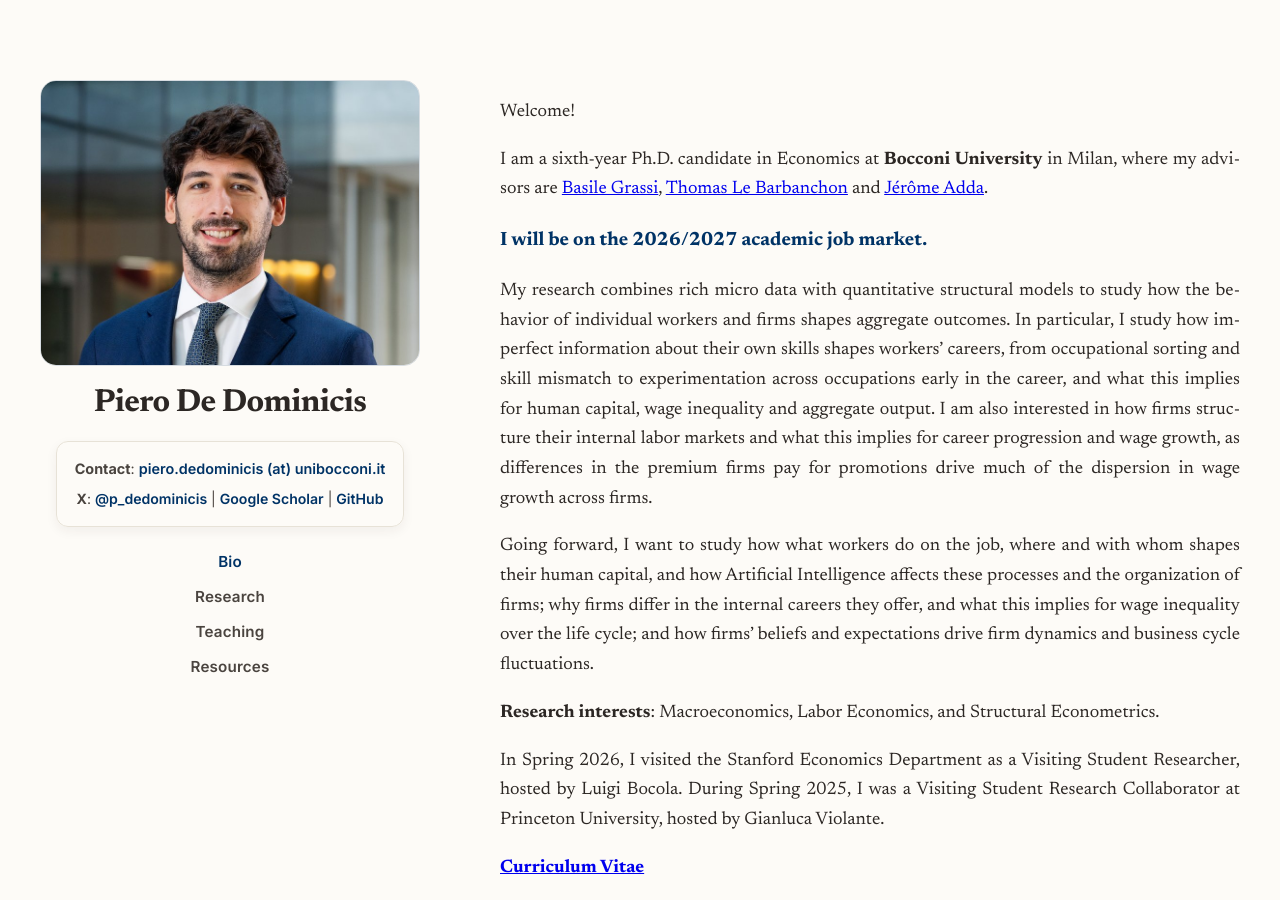
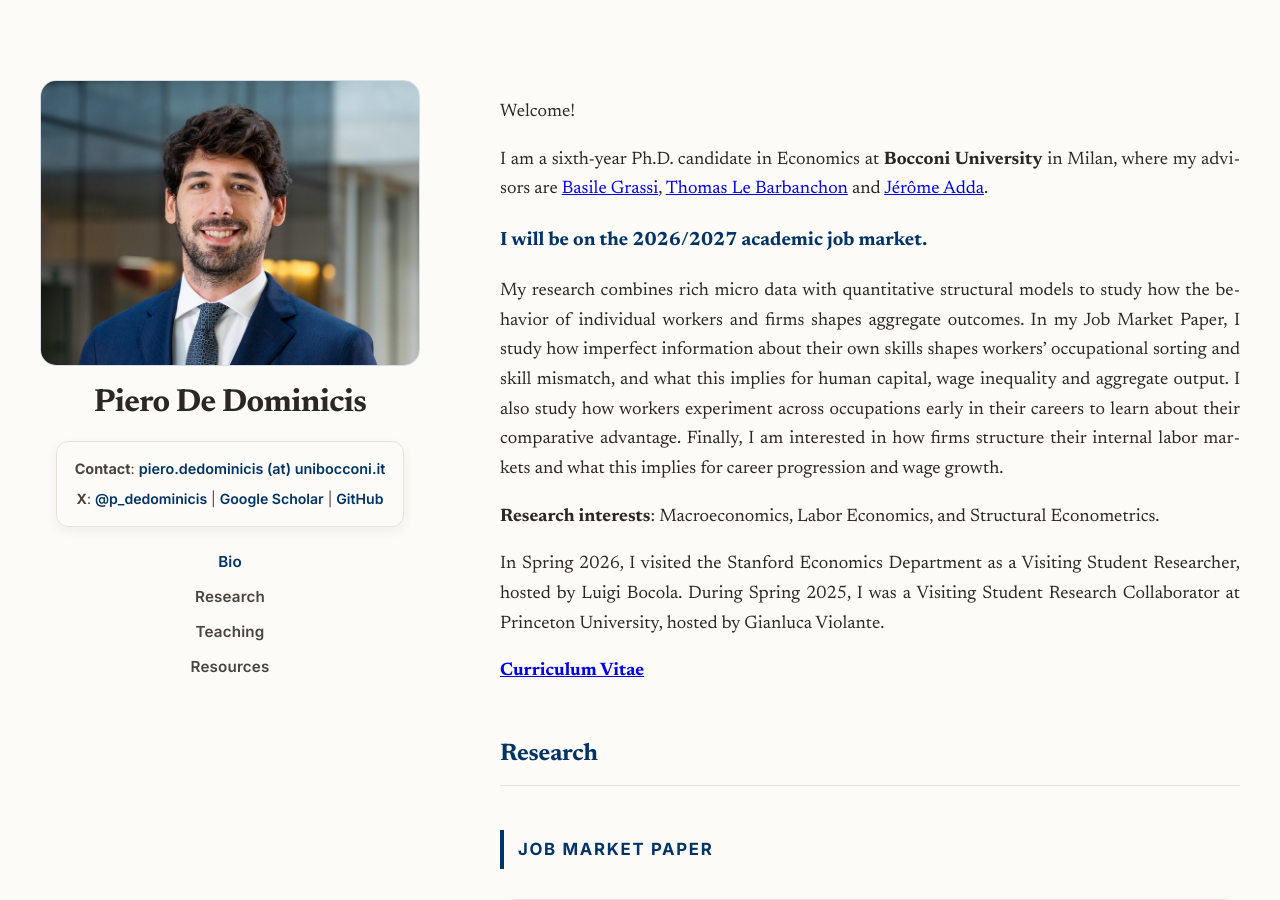
Before and after one commit to peppecon/peppecon.github.io, a Jekyll site: the page built from _pages/about.md, in a window 1280 px wide and 900 px high. Built offline with Jekyll 4.4.1, drawn with Linux system fonts in a browser that asks for light colours.

Commit message:
updating the bio

```diff
--- a/_pages/about.md
+++ b/_pages/about.md
@@ -45,9 +45,7 @@ I am a sixth-year Ph.D. candidate in Economics at **Bocconi University** in Mila
 
 <p class="job-market-note">I will be on the 2026/2027 academic job market.</p>
 
-My research combines rich micro data with quantitative structural models to study how the behavior of individual workers and firms shapes aggregate outcomes. In particular, I study how imperfect information about their own skills shapes workers' careers, from occupational sorting and skill mismatch to experimentation across occupations early in the career, and what this implies for human capital, wage inequality and aggregate output. I am also interested in how firms structure their internal labor markets and what this implies for career progression and wage growth, as differences in the premium firms pay for promotions drive much of the dispersion in wage growth across firms.
-
-Going forward, I want to study how what workers do on the job, where and with whom shapes their human capital, and how Artificial Intelligence affects these processes and the organization of firms; why firms differ in the internal careers they offer, and what this implies for wage inequality over the life cycle; and how firms' beliefs and expectations drive firm dynamics and business cycle fluctuations.
+My research combines rich micro data with quantitative structural models to study how the behavior of individual workers and firms shapes aggregate outcomes. In my Job Market Paper, I study how imperfect information about their own skills shapes workers' occupational sorting and skill mismatch, and what this implies for human capital, wage inequality and aggregate output. I also study how workers experiment across occupations early in their careers to learn about their comparative advantage. Finally, I am interested in how firms structure their internal labor markets and what this implies for career progression and wage growth.
 
 **Research interests**: Macroeconomics, Labor Economics, and Structural Econometrics.
 
```
